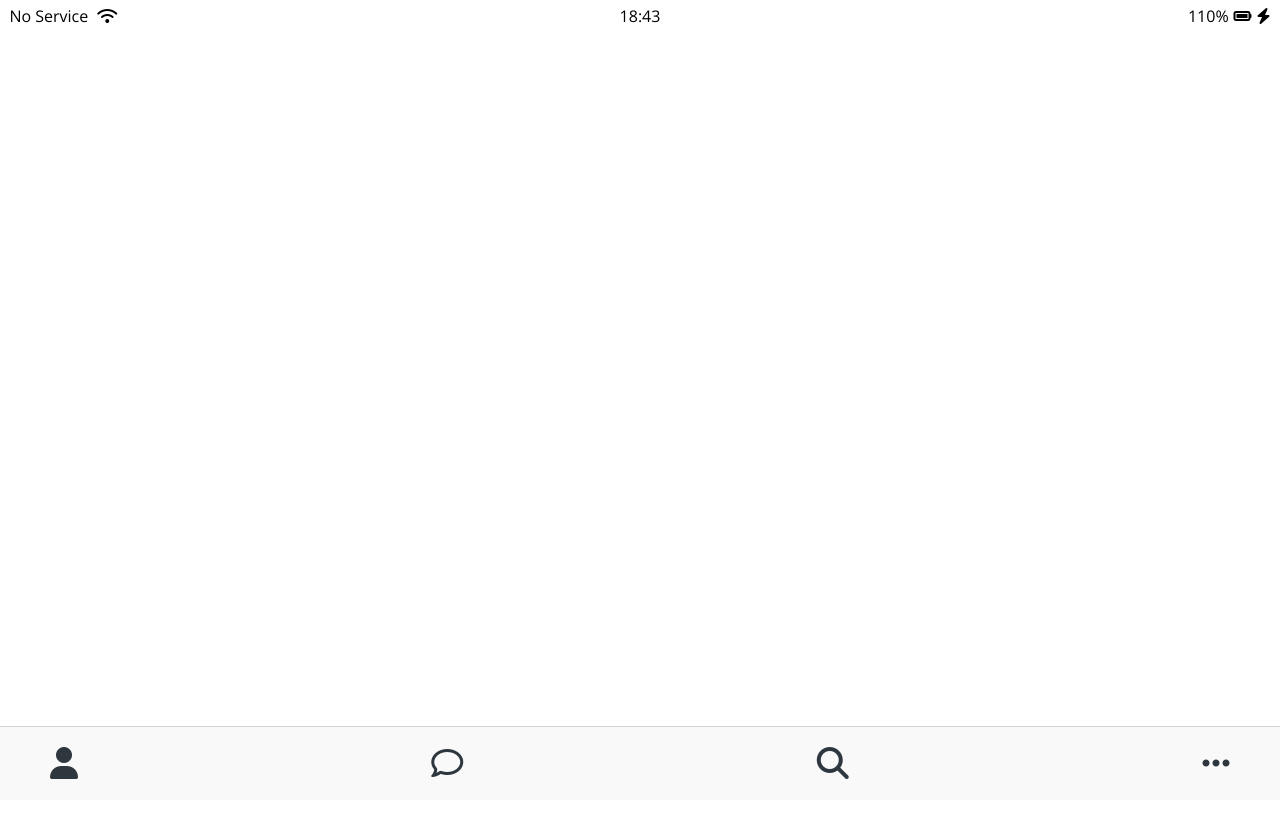
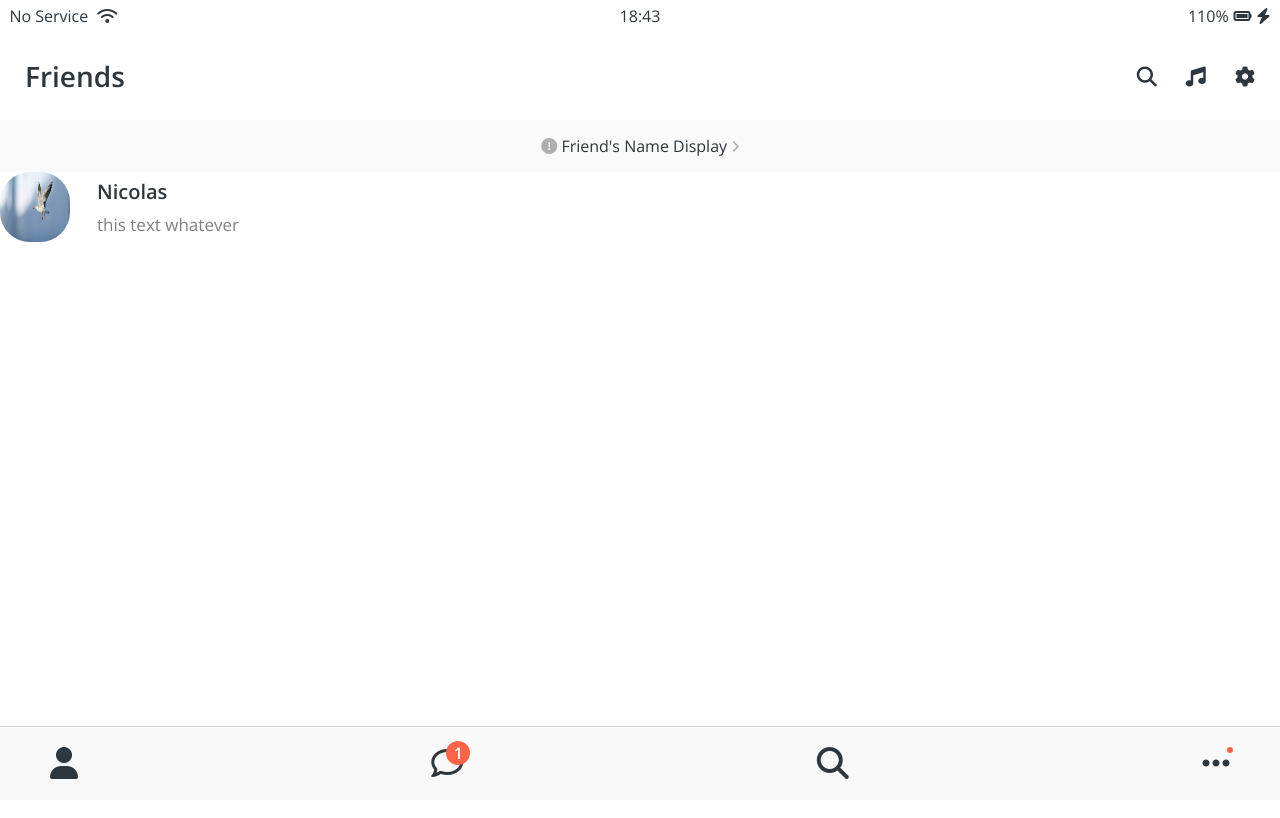
Before and after one commit to juusung2013/kokoa-clone-2022, a plain HTML site: page friends.html in a window 1280 px wide. Shown: the top 818 px of the page. Drawn offline with nearby package versions, Linux system fonts and the light colour scheme.

Commit message:
decorate friends page

```diff
--- a/CSS/components/nav-bar.css
+++ b/CSS/components/nav-bar.css
@@ -12,5 +12,29 @@
   justify-content: space-between;
 }
 .nav__link {
+  position: relative;
   color: #2e363e;
 }
+.nav__notification {
+  background-color: tomato;
+  width: 24px;
+  height: 24px;
+  display: flex;
+  justify-content: center;
+  align-items: center;
+  border-radius: 12px;
+  color: white;
+  font-weight: 600;
+  position: absolute;
+  left: 15px;
+  bottom: 15px;
+}
+.nav__circle {
+  background-color: tomato;
+  width: 6px;
+  height: 6px;
+  display: flex;
+  border-radius: 3px;
+  position: absolute;
+  left: 25px;
+}
--- /dev/null
+++ b/CSS/components/screen-header.css
@@ -0,0 +1,13 @@
+.screen-header {
+  display: flex;
+  justify-content: space-between;
+  align-items: center;
+  padding: 25px;
+}
+.screen-header__title {
+  font-size: 28px;
+  font-weight: 600;
+}
+.screen-header__icons span {
+  margin-left: 25px;
+}
--- a/CSS/components/status-bar.css
+++ b/CSS/components/status-bar.css
@@ -1,6 +1,6 @@
 .status-bar {
   display: flex;
-  position: fixed;
+  position: sticky;
   width: 100%;
   box-sizing: border-box;
   justify-content: center;
--- /dev/null
+++ b/CSS/components/user-component.css
@@ -0,0 +1,23 @@
+.user-component,
+.user-component__column:first-child {
+  display: flex;
+  align-items: center;
+}
+
+.user-component__avatar {
+  width: 70px;
+  height: 70px;
+  border-radius: 30px;
+  margin-right: 27px;
+}
+
+.user-component__title {
+  font-weight: 600;
+  font-size: 20px;
+}
+
+.user-component__subtitle {
+  margin-top: 8px;
+  font-size: 17px;
+  color: rgba(0, 0, 0, 0.5);
+}
--- /dev/null
+++ b/CSS/screens/friends.css
@@ -0,0 +1,11 @@
+#friends-display-link {
+  text-align: center;
+  display: block;
+  background-color: #fafafa;
+  padding: 15px 0px;
+  font-size: 16px;
+}
+
+#friends-display-link i {
+  color: rgba(0, 0, 0, 0.3);
+}
--- a/CSS/styles.css
+++ b/CSS/styles.css
@@ -5,11 +5,14 @@
 /* Components */
 @import "components/status-bar.css";
 @import "components/nav-bar.css";
+@import "components/screen-header.css";
+@import "components/user-component.css";
 
 /* screen */
 @import "screens/login.css";
+@import "screens/friends.css";
 
 body {
+  color: #2e363e;
   font-family: "Open Sans", sans-serif;
-  height: 1000vh;
 }
--- a/friends.html
+++ b/friends.html
@@ -22,27 +22,54 @@
         <i class="fa-solid fa-bolt"></i>
       </div>
     </div>
+    <header class="screen-header">
+      <h1 class="screen-header__title">Friends</h1>
+      <div class="screen-header__icons">
+        <span><i class="fa-solid fa-magnifying-glass fa-lg"></i></span>
+        <span><i class="fa-solid fa-music fa-lg"></i></span>
+        <span><i class="fa-solid fa-gear fa-lg"></i></span>
+      </div>
+    </header>
+
+    <a id="friends-display-link">
+      <i class="fa-solid fa-circle-exclamation"></i> Friend's Name Display
+      <i class="fa-solid fa-chevron-right fa-xs"></i>
+    </a>
+
+    <div class="user-component">
+      <div class="user-component__column">
+        <img src="img/chr.jpg" class="user-component__avatar" />
+        <div class="user-component__text">
+          <h4 class="user-component__title">Nicolas</h4>
+          <h6 class="user-component__subtitle">this text whatever</h6>
+        </div>
+      </div>
+      <div class="user-component__column"></div>
+    </div>
+
     <nav class="nav">
       <ul class="nav__list">
         <li class="nav__btn">
-          <a class="nav__link" href="friends.html"
-            ><i class="fa-solid fa-user fa-2x"></i
-          ></a>
+          <a class="nav__link" href="friends.html">
+            <i class="fa-solid fa-user fa-2x"></i>
+          </a>
         </li>
         <li class="nav__btn">
-          <a class="nav__link" href="#"
-            ><i class="fa-regular fa-comment fa-2x"></i
-          ></a>
+          <a class="nav__link" href="#">
+            <span class="nav__notification">1</span>
+            <i class="fa-regular fa-comment fa-2x"></i>
+          </a>
         </li>
         <li class="nav__btn">
-          <a class="nav__link" href="#"
-            ><i class="fa-solid fa-magnifying-glass fa-2x"></i
-          ></a>
+          <a class="nav__link" href="#">
+            <i class="fa-solid fa-magnifying-glass fa-2x"></i>
+          </a>
         </li>
         <li class="nav__btn">
-          <a class="nav__link" href="#"
-            ><i class="fa-solid fa-ellipsis fa-2x"></i
-          ></a>
+          <a class="nav__link" href="#">
+            <span class="nav__circle"> </span>
+            <i class="fa-solid fa-ellipsis fa-2x"></i>
+          </a>
         </li>
       </ul>
     </nav>
```
Also changed, not shown: img/chr.jpg (added).
